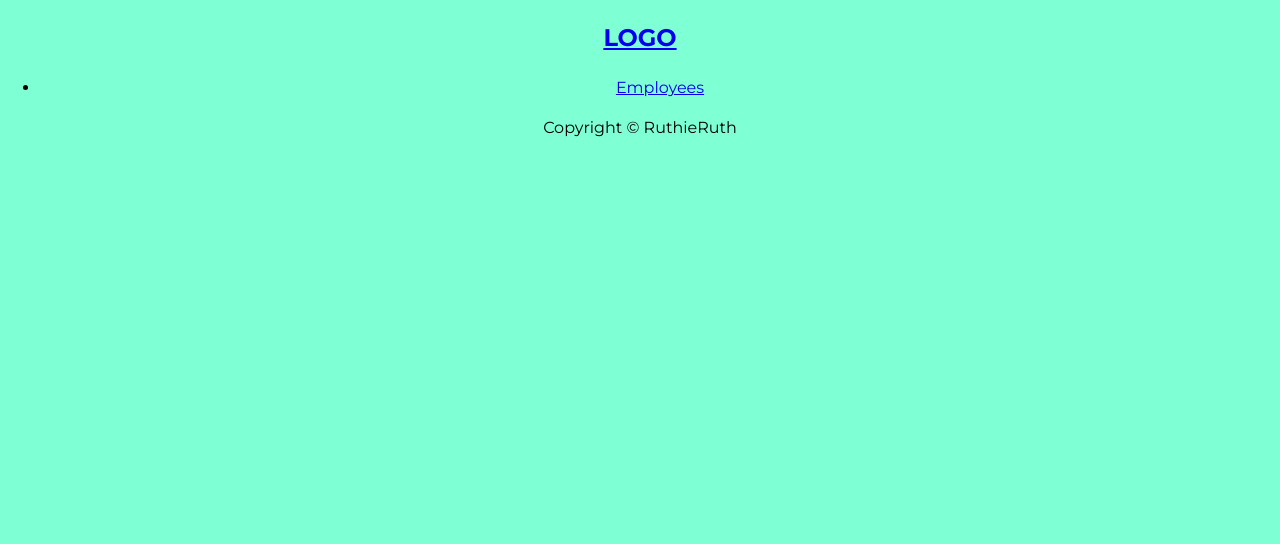
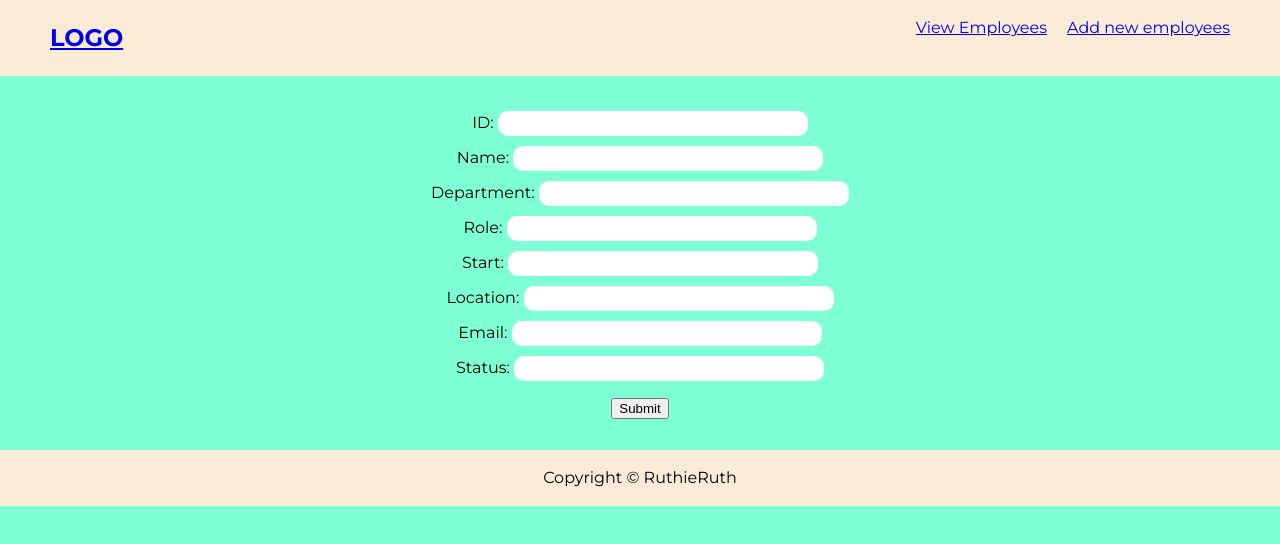
Before and after one commit to RuthieRuth/HR-App, a React (Vite) app: page /form in a window 1280 px wide. Shown: the top 544 px of the page. Built offline with nearby package versions, Linux system fonts and the light colour scheme.

Commit message:
Add footer, header connection and editing. Changed promte button to show star only

```diff
--- a/src/App.css
+++ b/src/App.css
@@ -1,5 +1,5 @@
 #root {
-  max-width: 1280px;
+  /* max-width: 1280px; */
   text-align: center;
 }
 
--- a/src/Pages/Form.jsx
+++ b/src/Pages/Form.jsx
@@ -1,8 +1,57 @@
+import { useState } from "react";
+import './styles.css'
+
 const Form = () => {
 
     return (
-        <div>
-            <p>Get details of new employee</p>
+        <div className="form-container">
+            <form action="#">
+
+                <div className="form-input">
+                    <label htmlFor="ID">ID: </label>
+                    <input type="text" />
+                </div>
+
+                <div className="form-input">
+                    <label htmlFor="Name">Name: </label>
+                    <input type="text" />
+                </div>
+
+                <div className="form-input">
+                    <label htmlFor="Department">Department: </label>
+                    <input type="text" />
+                </div>
+
+                <div className="form-input">
+                    <label htmlFor="Role">Role: </label>
+                    <input type="text" />
+                </div>
+
+                <div className="form-input">
+                    <label htmlFor="Start">Start: </label>
+                    <input type="text" />
+                </div>
+
+                <div className="form-input">
+                    <label htmlFor="Location">Location: </label>
+                    <input type="text" />
+                </div>
+
+                <div className="form-input">
+                    <label htmlFor="Email">Email: </label>
+                    <input type="text" />
+                </div>
+
+                <div className="form-input">
+                    <label htmlFor="Status">Status: </label>
+                    <input type="text" />
+                </div>
+
+                <div className="form-input"></div>
+                {/* <input type="submit" value="Submit"/> */}
+
+                <button>Submit</button>
+            </form>
         </div>
     )
 }
--- a/src/Pages/List.jsx
+++ b/src/Pages/List.jsx
@@ -4,8 +4,6 @@ const List = () => {
 
     return (
         <div>
-            <p>place here the list of cards with employee details</p>
-
             <EmployeeList/>
         </div>
     )
--- /dev/null
+++ b/src/Pages/styles.css
@@ -0,0 +1,18 @@
+.form-container{
+    justify-content: center;
+    align-items: center;
+    margin: 30px;
+    display: flex;
+}
+
+.form-input{
+    padding: 5px;
+}
+
+.form-input input{
+    width: 300px;
+    padding: 5px;
+    border: 1px;
+    border-radius: 10px;
+
+}
--- a/src/components/EmployeeCard/EmployeeCard.jsx
+++ b/src/components/EmployeeCard/EmployeeCard.jsx
@@ -52,7 +52,7 @@ import calcYrsWorked from '../data/yrCalculator';
 
                 <p>Name: {name}</p>
                 <p>Department: {dept}</p>
-                <p>Role: {promotedRole}</p>
+                <p>Role: {role}</p>
                 <p>Start: {start}</p>
 
                 {isEditing
--- /dev/null
+++ b/src/components/Footer/Footer.css
@@ -0,0 +1,13 @@
+.footer-container{
+    display: flex;
+    align-items: center;
+    justify-content: center;
+    background-color: antiquewhite;
+    border: none;
+    height: auto;
+    bottom: 100px;
+    width: 100%;
+     /* height: 100px;
+    align-items: center;
+    justify-content: center; */
+}
--- a/src/components/Footer/Footer.jsx
+++ b/src/components/Footer/Footer.jsx
@@ -1,8 +1,12 @@
+import './Footer.css'
+
 const Footer = () => {
     return (
+        <div className="footer-container">
             <footer>
                 <p>Copyright &copy; RuthieRuth</p>
             </footer>
+        </div>
     );
 }
 
--- /dev/null
+++ b/src/components/Header/Header.css
@@ -0,0 +1,21 @@
+.header-container{
+    background-color: antiquewhite;
+    border: none;
+    display: flex;
+    justify-content: space-between;
+     /* height: 100px;
+    align-items: center;
+    justify-content: center; */
+}
+
+.logo-section{
+    margin-left: 50px ;
+}
+
+.nav-section nav ul {
+    justify-content: flex-end;
+    list-style: none;
+    gap: 20px;
+    display: flex;
+    margin-right: 50px;
+}
--- a/src/components/Header/Header.jsx
+++ b/src/components/Header/Header.jsx
@@ -1,17 +1,22 @@
 import { NavLink } from "react-router-dom";
+import '../Header/Header.css'
 
 const Header = () => {
     return (
-        <div>
-            <h2>
-                <NavLink to="/">LOGO</NavLink>
-            </h2>
-
+        <div className="header-container">
+            <div className="logo-section">
+                <h2>
+                    <NavLink to="/">LOGO</NavLink>
+                </h2>
+            </div>
+            <div className="nav-section">
             <nav>
                 <ul>
-                    <li><NavLink to="/list">Employees</NavLink></li>
+                    <li><NavLink to="/list">View Employees</NavLink></li>
+                    <li><NavLink to="/form">Add new employees </NavLink></li>
                 </ul>
             </nav>
+            </div>
         </div>
     )
 }
```
Also changed, not shown: src/Routes/appRoutes.jsx (+3 -4 lines).
